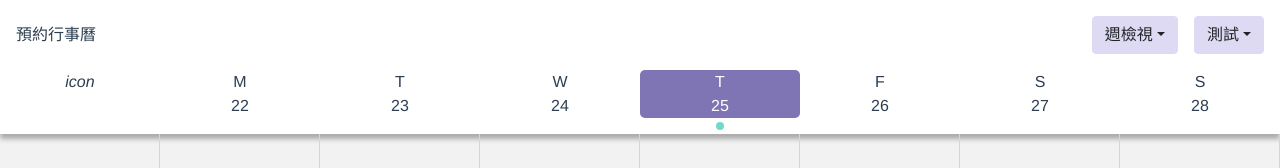
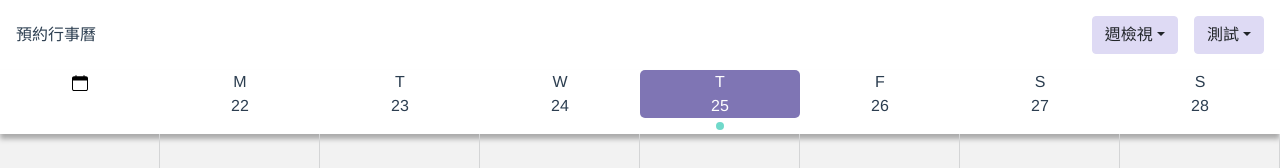
Before and after one commit to BoYuanSu/vuejs-playground, a Vue app: page / in a window 1280 px wide. Shown: the top 168 px of the page. Built offline with nearby package versions, Linux system fonts and the light colour scheme.

Commit message:
調整日期資料儲存方式

```diff
--- a/src/components/Week/WeekHeader.vue
+++ b/src/components/Week/WeekHeader.vue
@@ -1,7 +1,14 @@
 <template>
   <div class="weekHeader">
     <div class="weekHeader_col">
-      <i>icon</i>
+      <span class="weekHeader_icon text-primary"><svg
+        id="fi_2948239"
+        enable-background="new 0 0 512 512"
+        height="16"
+        viewBox="0 0 512 512"
+        width="16"
+        xmlns="http://www.w3.org/2000/svg"
+      ><g><path d="m446 40h-46v-24c0-8.836-7.163-16-16-16s-16 7.164-16 16v24h-224v-24c0-8.836-7.163-16-16-16s-16 7.164-16 16v24h-46c-36.393 0-66 29.607-66 66v340c0 36.393 29.607 66 66 66h380c36.393 0 66-29.607 66-66v-340c0-36.393-29.607-66-66-66zm34 406c0 18.778-15.222 34-34 34h-380c-18.778 0-34-15.222-34-34v-265c0-2.761 2.239-5 5-5h438c2.761 0 5 2.239 5 5z" /></g></svg></span>
     </div>
     <div
       v-for="d in 7"
@@ -16,9 +23,9 @@
         {{ getDayName(d) }}
       </div>
       <div class="weekHeader_weekday_label">
-        {{ getDay(d) }}
+        {{ getDate(d) }}
       </div>
-      <span :class="{'weekHeader_current': d === currentDay}" />
+      <span :class="{'weekHeader_current': isToday(d)}" />
     </div>
   </div>
 </template>
@@ -27,17 +34,15 @@
 export default {
   name: 'WeekHeader',
   props: {
-    today: { type: Date, required: true },
-    currentDate: { type: Number, required: true },
-    currentWeekDay: { type: Number, required: true },
-    startWeekOn: { type: Number, default: 1 }
-
+    today: { type: Object, required: true },
+    daysOfWeek: { type: Array, required: true }
   },
   data () {
     return { activeDay: 0 }
   },
   computed: {
     getDayName () {
+      const { daysOfWeek } = this
       const mapDay = {
         1: 'M',
         2: 'T',
@@ -47,31 +52,23 @@ export default {
         6: 'S',
         0: 'S'
       }
-
-      return (d) => {
-        const readDay = this.getDay(d)
-        return mapDay[readDay % 7]
+      return (d) => mapDay[daysOfWeek[d - 1].weekDay]
+    },
+    getDate () {
+      const { daysOfWeek } = this
+      return (d) => daysOfWeek[d - 1].date
+    },
+    isToday () {
+      const { today, daysOfWeek } = this
+      return d => {
+        const day = daysOfWeek[d - 1]
+        const { year, month, date } = today
+        return day.year === year && day.month === month && day.date === date
       }
-    },
-    getDay () {
-      const { startWeekOn } = this
-      return (d) => {
-        const real = (d + startWeekOn - 1) % 7
-        return this.currentDate - this.currentWeekDay + (real === 0 ? 7 : real)
-      }
-    },
-    currentDay () {
-      return this.today.getDay()
-    },
-    days () {
-      const { today, currentDay, startWeekOn } = this
-      const oneDay = 24 * 60 * 60 * 1000
-      const weekStart = new Date(today - (currentDay - startWeekOn) * oneDay)
-      return new Date(weekStart)
     }
   },
   mounted () {
-    this.activeDay = this.currentWeekDay
+    this.activeDay = this.today.weekDay
   },
   methods: {
     setActiveDay (weekDay) {
@@ -89,6 +86,7 @@ export default {
   padding-bottom: 1rem;
   &_col {
     width: calc(100% / 8);
+    cursor: pointer;
   }
   &_weekday {
     position: relative;
--- a/src/components/Week/index.vue
+++ b/src/components/Week/index.vue
@@ -3,15 +3,15 @@
     <div class="week_container_header">
       <WeekHeader
         :today="today"
-        :current-date="currentDate"
-        :current-week-day="currentWeekDay"
+        :days-of-week="daysOfWeek"
       />
     </div>
     <div class="week_container_body">
       <WeekBody
-        :today="today"
+        :today="current"
         :current-date="currentDate"
         :current-week-day="currentWeekDay"
+        :first-date-of-week="firstDateOfWeek"
         :orders="orders"
       />
     </div>
@@ -33,16 +33,55 @@ export default {
     orders: { type: Array, required: true }
   },
   data () {
+    const now = new Date()
     return {
-      today: new Date()
+      current: now,
+      today: {
+        year: now.getFullYear(),
+        month: now.getMonth(),
+        date: now.getDate(),
+        weekDay: now.getDay()
+      },
+      calendar: {
+        year: now.getFullYear(),
+        month: now.getMonth(),
+        date: now.getDate(),
+        weekDay: now.getDay()
+      },
+      startWeekDay: 1
     }
   },
   computed: {
     currentDate () {
-      return this.today.getDate()
+      return this.calendar.date
     },
     currentWeekDay () {
-      return this.today.getDay()
+      return this.calendar.weekDay
+    },
+    firstDateOfWeek () {
+      const { year, month, date, weekDay } = this.calendar
+      const firstDate = new Date(year, month, date - weekDay)
+      return {
+        year: firstDate.getFullYear(),
+        month: firstDate.getMonth(),
+        date: firstDate.getDate(),
+        weekDay: firstDate.getDay()
+      }
+    },
+    daysOfWeek () {
+      const days = []
+      const { year, month, date } = this.firstDateOfWeek
+      let day = null
+      for (let i = 0; i < 7; i++) {
+        day = new Date(year, month, date + i + this.startWeekDay)
+        days.push({
+          year: day.getFullYear(),
+          month: day.getMonth(),
+          date: day.getDate(),
+          weekDay: day.getDay()
+        })
+      }
+      return days
     }
   },
   mounted () {
@@ -53,7 +92,7 @@ export default {
   },
   methods: {
     updateCurrentTime () {
-      this.today = new Date()
+      this.current = new Date()
     }
   }
 }
```
